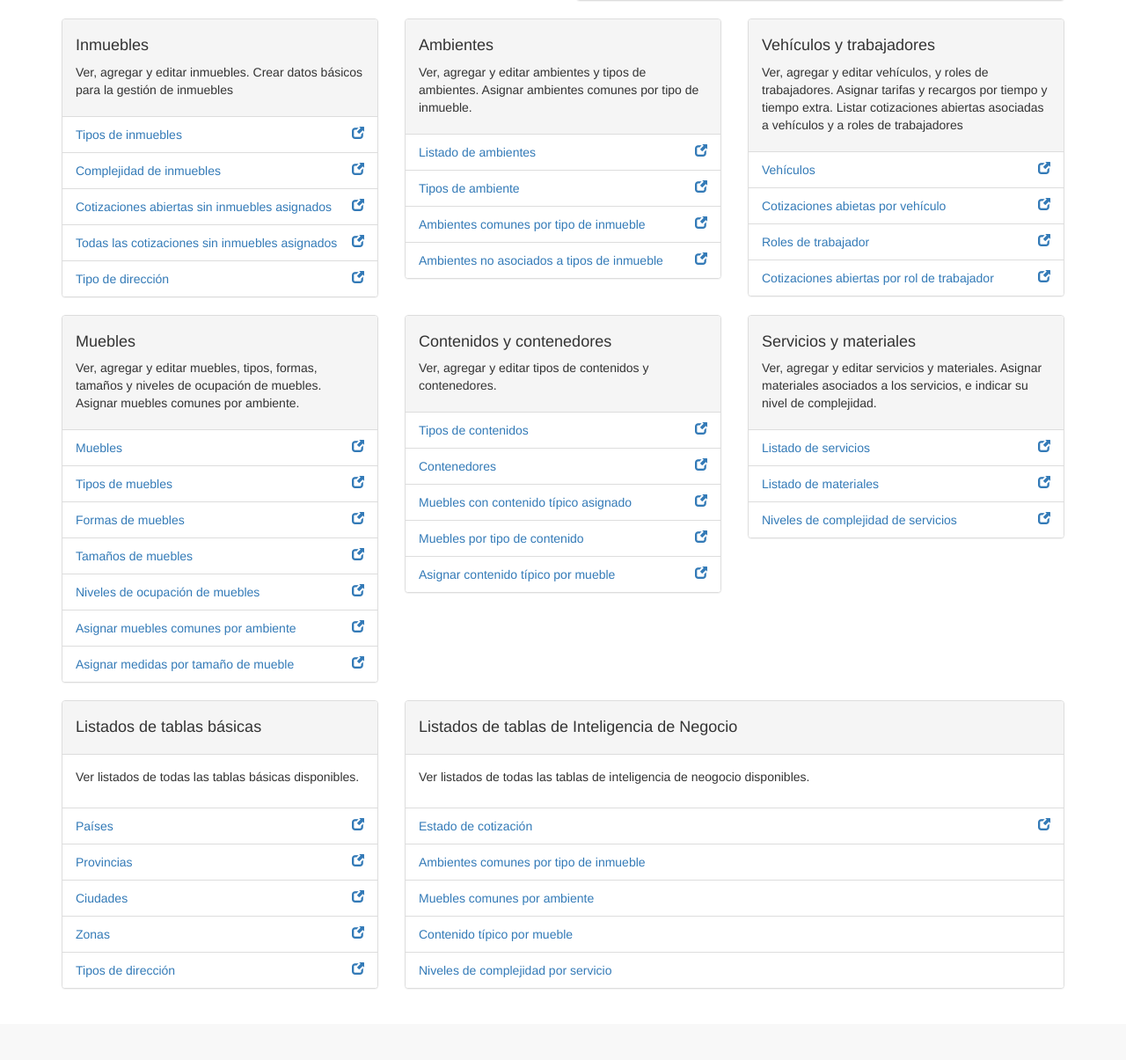
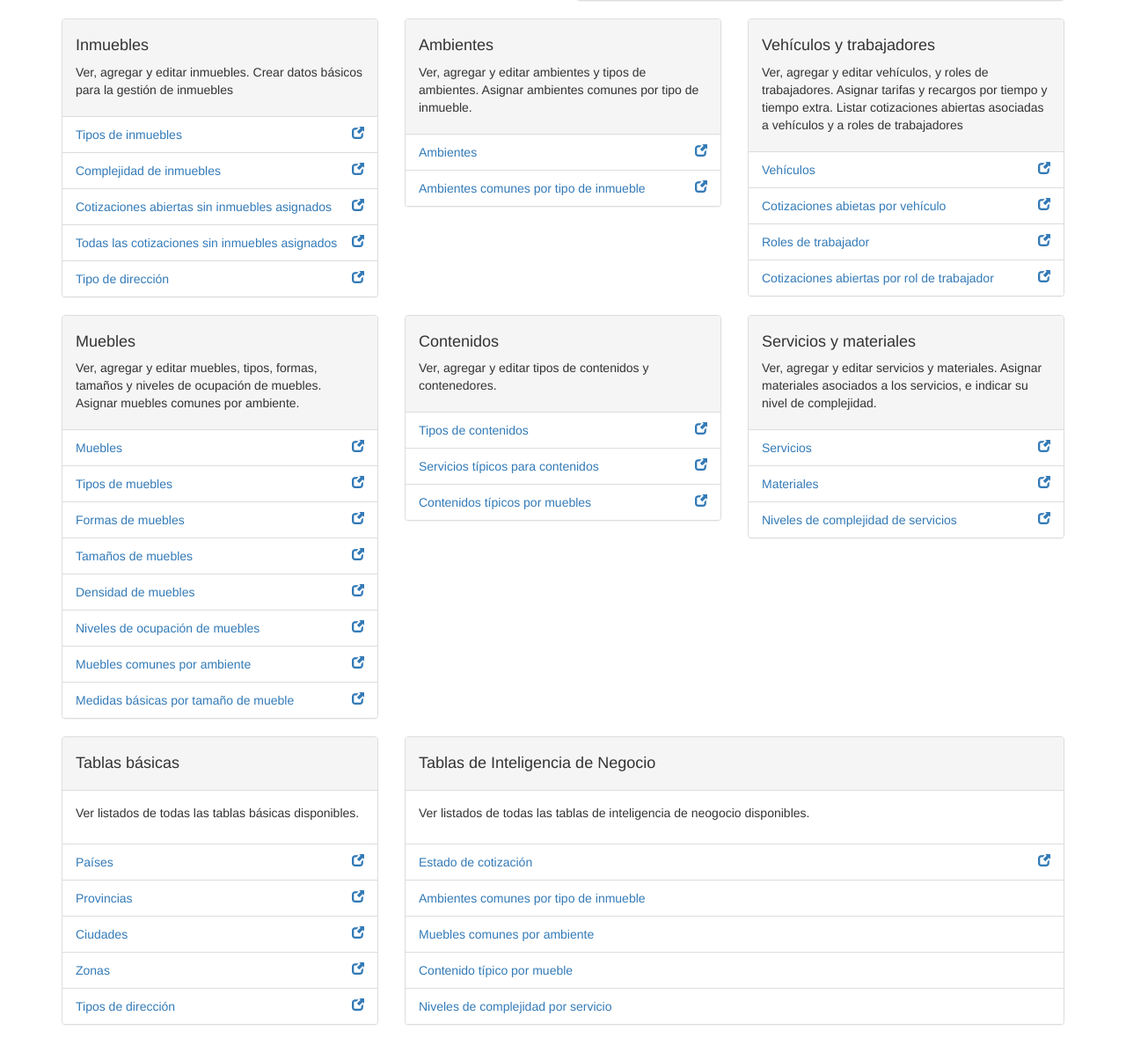
Before and after one commit to yusnelvy/mtvmcotizacion, a Django app: page / in a window 1280 px wide. Shown: the part 337-1542 px from the top of the page at 88% size. Before the commit the page ends 1461 px from the top, so only its background shows below. Run offline with Django 3.2, Linux system fonts and the light colour scheme; some libraries are stand-ins or nearby versions.

Commit message:
Merge remote-tracking branch 'origin/Jose_04' into Jose_04
Conflicts:
	mtvmcotizacion/template/direccion/tipodireccion_lista.html
	mtvmcotizacion/template/mueble/ocupacion_lista.html

```diff
--- a/mtvmcotizacion/template/ambiente/ambientetipoinmueble_add.html
+++ b/mtvmcotizacion/template/ambiente/ambientetipoinmueble_add.html
@@ -14,7 +14,7 @@
 
 {% block cuerpo_form %}
 
-    <div class="form-group">
+<div class="form-group filtra-tipoinmueble">
 
     {{ form_ambtipoinmueble.as_p }}
 
--- a/mtvmcotizacion/template/inicio/base_menu.html
+++ b/mtvmcotizacion/template/inicio/base_menu.html
@@ -55,10 +55,8 @@
                         <p>Ver, agregar y editar ambientes y tipos de ambientes. Asignar ambientes comunes por tipo de inmueble.</p>
                     </div>
                     <ul class="list-group">
-                        <li class="list-group-item"><a href="/ambiente/">Listado de ambientes</a><a style="float:Right;" class="glyphicon glyphicon-new-window" href="/ambiente/" target="_blank"></a></li>
-                        <li class="list-group-item"><a href="/ambiente/tipo_ambiente/">Tipos de ambiente</a><a style="float:Right;" class="glyphicon glyphicon-new-window" href="//ambiente/tipo_ambiente/" target="_blank"></a></li>
+                        <li class="list-group-item"><a href="/ambiente/">Ambientes</a><a style="float:Right;" class="glyphicon glyphicon-new-window" href="/ambiente/" target="_blank"></a></li>
                         <li class="list-group-item"><a href="/ambiente/ambiente_tipo_inmueble/">Ambientes comunes por tipo de inmueble</a><a style="float:Right;" class="glyphicon glyphicon-new-window" href="/ambiente/tipo_ambientetipoinmueble/" target="_blank"></a></li>
-                        <li class="list-group-item"><a href="#">Ambientes no asociados a tipos de inmueble</a><a style="float:Right;" class="glyphicon glyphicon-new-window" href="#" target="_blank"></a></li>
                     </ul>
                 </div>
             </div>
@@ -89,24 +87,23 @@
                         <li class="list-group-item"><a href="/mueble/tipo_mueble/">Tipos de muebles</a><a style="float:Right;" class="glyphicon glyphicon-new-window" href="/mueble/tipo_mueble/" target="_blank"></a></li>
                         <li class="list-group-item"><a href="/mueble/forma_mueble/">Formas de muebles</a><a style="float:Right;" class="glyphicon glyphicon-new-window" href="/mueble/forma_mueble/" target="_blank"></a></li>
                         <li class="list-group-item"><a href="/mueble/tamano/">Tamaños de muebles</a><a style="float:Right;" class="glyphicon glyphicon-new-window" href="/mueble/tamano/" target="_blank"></a></li>
+                        <li class="list-group-item"><a href="/mueble/densidad/">Densidad de muebles</a><a style="float:Right;" class="glyphicon glyphicon-new-window" href="/mueble/densidad/" target="_blank"></a></li>
                         <li class="list-group-item"><a href="/mueble/ocupacion/">Niveles de ocupación de muebles</a><a style="float:Right;" class="glyphicon glyphicon-new-window" href="/mueble/ocupacion/" target="_blank"></a></li>
-                        <li class="list-group-item"><a href="#">Asignar muebles comunes por ambiente</a><a style="float:Right;" class="glyphicon glyphicon-new-window" href="#" target="_blank"></a></li>
-                        <li class="list-group-item"><a href="#">Asignar medidas por tamaño de mueble</a><a style="float:Right;" class="glyphicon glyphicon-new-window" href="#" target="_blank"></a></li>
+                        <li class="list-group-item"><a href="/mueble/mueble_ambiente/0/">Muebles comunes por ambiente</a><a style="float:Right;" class="glyphicon glyphicon-new-window" href="/mueble/mueble_ambiente/0/" target="_blank"></a></li>
+                        <li class="list-group-item"><a href="/mueble/tamano_mueble/0/">Medidas básicas por tamaño de mueble</a><a style="float:Right;" class="glyphicon glyphicon-new-window" href="/mueble/tamano_mueble/0/" target="_blank"></a></li>
                     </ul>
                 </div>
             </div>
             <div class="col-md-4">
                 <div class="panel panel-default">
                     <div class="panel-heading">
-                        <h4>Contenidos y contenedores</h4>
+                        <h4>Contenidos</h4>
                         <p>Ver, agregar y editar tipos de contenidos y contenedores.</p>
                     </div>
                     <ul class="list-group">
                         <li class="list-group-item"><a href="/contenido/">Tipos de contenidos</a><a style="float:Right;" class="glyphicon glyphicon-new-window" href="/contenido/" target="_blank"></a></li>
-                        <li class="list-group-item"><a href="/contenido/contenedor/">Contenedores</a><a style="float:Right;" class="glyphicon glyphicon-new-window" href="/contenido/contenedor/" target="_blank"></a></li>
-                        <li class="list-group-item"><a href="#">Muebles con contenido típico asignado</a><a style="float:Right;" class="glyphicon glyphicon-new-window" href="#" target="_blank"></a></li>
-                        <li class="list-group-item"><a href="#">Muebles por tipo de contenido</a><a style="float:Right;" class="glyphicon glyphicon-new-window" href="#" target="_blank"></a></li>
-                        <li class="list-group-item"><a href="/contenido/contenido_tipico/nuevo/">Asignar contenido típico por mueble</a><a style="float:Right;" class="glyphicon glyphicon-new-window" href="/contenido/contenido_tipico/nuevo/" target="_blank"></a></li>
+                        <li class="list-group-item"><a href="/contenido/contenido_servicio/0/">Servicios típicos para contenidos</a><a style="float:Right;" class="glyphicon glyphicon-new-window" href="/contenido/contenido_servicio/0/" target="_blank"></a></li>
+                        <li class="list-group-item"><a href="/contenido/contenido_tipico/0/">Contenidos típicos por muebles</a><a style="float:Right;" class="glyphicon glyphicon-new-window" href="/contenido/contenido_tipico/0/" target="_blank"></a></li>
                     </ul>
                 </div>
             </div>
@@ -117,8 +114,8 @@
                         <p>Ver, agregar y editar servicios y materiales. Asignar materiales asociados a los servicios, e indicar su nivel de complejidad.</p>
                     </div>
                     <ul class="list-group">
-                        <li class="list-group-item"><a href="/servicio/">Listado de servicios</a><a style="float:Right;" class="glyphicon glyphicon-new-window" href="/servicio/" target="_blank"></a></li>
-                        <li class="list-group-item"><a href="/servicio/material/">Listado de materiales</a><a style="float:Right;" class="glyphicon glyphicon-new-window" href="/servicio/material/" target="_blank"></a></li>
+                        <li class="list-group-item"><a href="/servicio/">Servicios</a><a style="float:Right;" class="glyphicon glyphicon-new-window" href="/servicio/" target="_blank"></a></li>
+                        <li class="list-group-item"><a href="/servicio/material/">Materiales</a><a style="float:Right;" class="glyphicon glyphicon-new-window" href="/servicio/material/" target="_blank"></a></li>
                         <li class="list-group-item"><a href="/servicio/complejidad/">Niveles de complejidad de servicios</a><a style="float:Right;" class="glyphicon glyphicon-new-window" href="/servicio/complejidad/" target="_blank"></a></li>
                     </ul>
                 </div>
@@ -128,7 +125,7 @@
     <div class="col-md-4">
         <div class="panel panel-default">
             <div class="panel-heading">
-                <h4>Listados de tablas básicas</h4>
+                <h4>Tablas básicas</h4>
             </div>
             <div class="panel-body">
                 <p>Ver listados de todas las tablas básicas disponibles.</p>
@@ -145,7 +142,7 @@
     <div class="col-md-8">
         <div class="panel panel-default">
             <div class="panel-heading">
-                <h4>Listados de tablas de Inteligencia de Negocio</h4>
+                <h4>Tablas de Inteligencia de Negocio</h4>
             </div>
             <div class="panel-body">
                 <p>Ver listados de todas las tablas de inteligencia de neogocio disponibles.</p>
--- a/mtvmcotizacion/template/mueble/tamano_lista.html
+++ b/mtvmcotizacion/template/mueble/tamano_lista.html
@@ -43,8 +43,8 @@ Eliminar tamaño
 
    <tr class="active">
     <th>Tamaño</th>
-    <th>Editar</th>
-    <th>Eliminar</th>
+    <th width="3">Editar</th>
+    <th width="3">Eliminar</th>
   </tr>
 
   {% for i in tamanos %}
@@ -60,7 +60,6 @@ Eliminar tamaño
   </tr>
 
   {% endfor %}
-
 
 <nav>
   <ul class="pagination">
--- a/mueble/models.py
+++ b/mueble/models.py
@@ -105,7 +105,7 @@ class Densidad(models.Model):
     class Meta:
         verbose_name = "Densidad"
         verbose_name_plural = "Densidades"
-        #ordering = ['descripcion']
+        ordering = ['id']
 
 
 class Tamano_Mueble(models.Model):
--- a/static/css/estilosForm.css
+++ b/static/css/estilosForm.css
@@ -77,3 +77,7 @@ th{text-align: center!important;}
 .filtra-cliente>p>label[for=id_cliente],.filtra-cliente>p>select[id=id_cliente] {
   display: none;
 }
+
+.filtra-tipoinmueble>p>label[for=id_tipo_inmueble],.filtra-tipoinmueble>p>select[id=id_tipo_inmueble] {
+  display: none;
+}
```
Also changed, not shown: mtvmcotizacion/template/ambiente/ambientetipoinmueble_lista.html (+1 -7 lines), mtvmcotizacion/template/contenido/contenido_lista.html (+6 -8 lines), mtvmcotizacion/template/contenido/contenidoservicio_lista.html (+6 -6 lines), mtvmcotizacion/template/contenido/contenidotipico_lista.html (+45 -44 lines), mtvmcotizacion/template/mueble/densidad_lista.html (+4 -4 lines), mtvmcotizacion/template/mueble/tamanomueble_lista.html (+6 -4 lines), mtvmcotizacion/template/mueble/tipomueble_lista.html (+4 -4 lines), mtvmcotizacion/template/servicio/serviciomaterial_lista.html (+8 -8 lines). Lines whose indentation alone changed are shown as unchanged.
